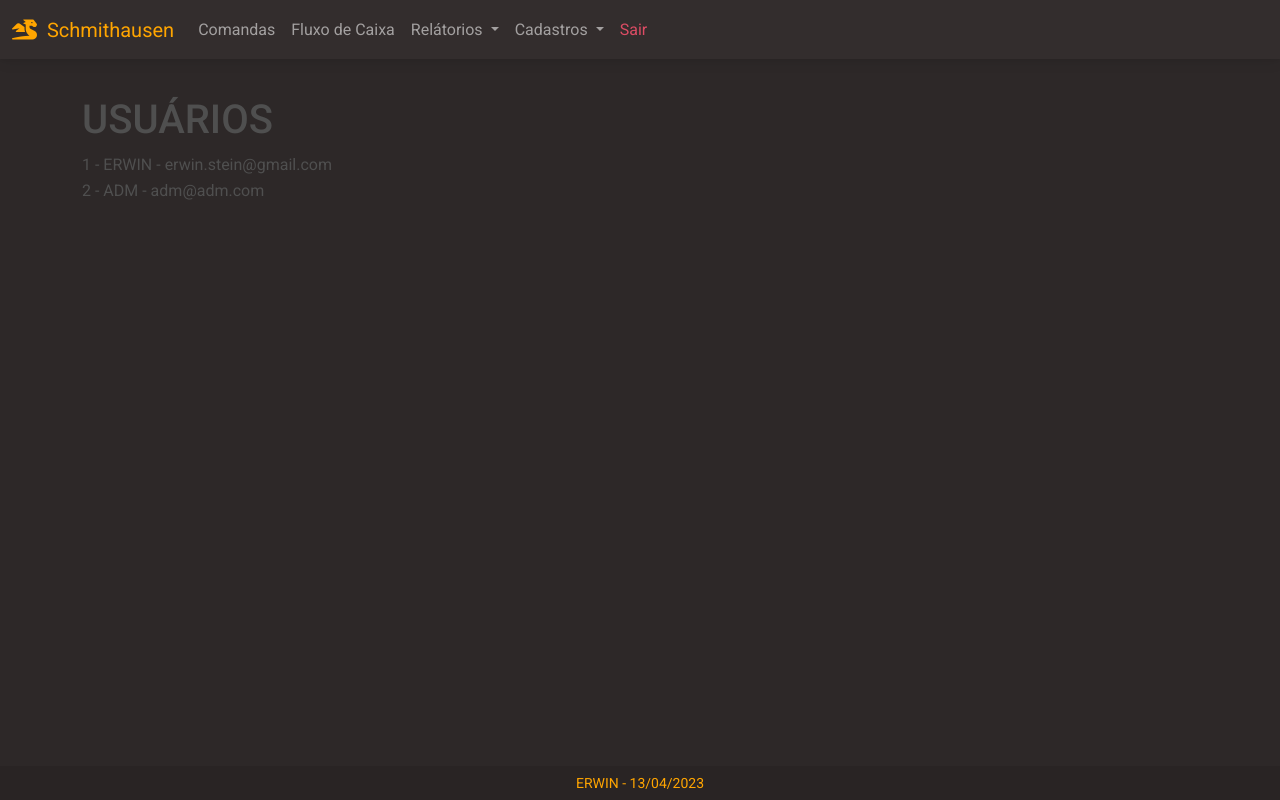
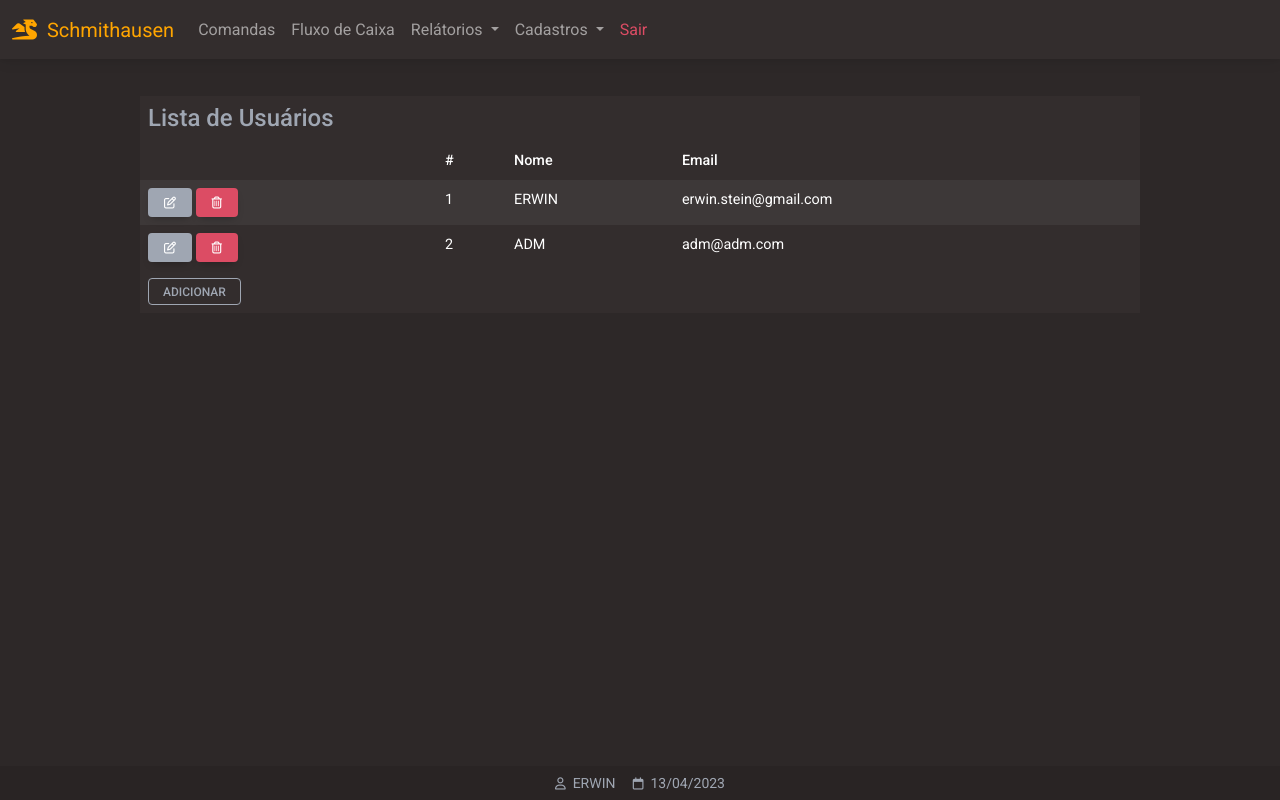
Before and after one commit to erwin-hc/material-schmithausen, a Flask app: page /usuarios in a window 1280 px wide. Run offline with Flask 3, Linux system fonts and the light colour scheme; a user stored in the database is signed in; data comes from the database, SQL or seed files in the repository.

Commit message:
28/04/23 - 16:54

```diff
--- a/website/static/css/base.css
+++ b/website/static/css/base.css
@@ -51,7 +51,7 @@
 }
 
 .larg-max {
-  max-width: 720px!important;
+  max-width: 1000px!important;
 }
 
 .dark-ligth {
--- a/website/templates/base.html
+++ b/website/templates/base.html
@@ -106,8 +106,13 @@
   <div class="text-center p-1" style="background-color: rgba(0, 0, 0, 0.2)">
    <small style="color:orange;">
    {% block titlefooter %}
-     <span style="color:#DC4C64">&lt;</span> ERWIN GUILHERME STEIN <span style="color:#DC4C64"> /></span>&nbsp;&nbsp;©2023
-   {% endblock %}
+     <span style="color:#9FA6B2">
+<i class="fa-solid fa-skull-crossbones"></i>
+     </span>
+     ERWIN GUILHERME STEIN
+     <span style="color:#9FA6B2">
+        <i class="fa-solid fa-skull-crossbones"></i>
+           {% endblock %}
    </small>
 
   </div>
--- a/website/templates/comandas.html
+++ b/website/templates/comandas.html
@@ -23,10 +23,14 @@
 </form>
 
 {% endblock %}
+
 {% block titlefooter %}
+<span style="color:#9FA6B2">
 <i class="fa-regular fa-user fa-sm"></i>
 &nbsp;{{ user.first_name | upper }}
 &nbsp;&nbsp;&nbsp;
+<span style="color:#9FA6B2">
 <i class="fa-regular fa-calendar fa-sm"> </i>
 &nbsp;{{ data.strftime('%d/%m/%Y') }}
+</span>
 {% endblock %}
--- a/website/templates/usuarios.html
+++ b/website/templates/usuarios.html
@@ -2,14 +2,56 @@
 {% block title %} USUÁRIOS {% endblock %}
 {% block content %}
 
-<h1 class="pt-5"> USUÁRIOS </h1>
 
-<div>
+<div class="table-responsive larg-max m-auto pt-5">
+  <table class="table table-striped table-hover table-borderless table-sm table-dark ">
+    <thead>
+    	<tr>
+    		<th colspan="4" class="h4 text-secondary"> Lista de Usuários</th>
+    	</tr>
+      <tr>
+        <th></th>
+        <th scope="col">#</th>
+        <th scope="col">Nome</th>
+        <th scope="col">Email</th>
+      </tr>
+    </thead>
+    <tbody>
 	{% for us in users %}
-	{{ us.id }} - {{ us.first_name | upper }} - {{ us.email }}  <br>
+      <tr>
+      	<div>
+				<td class="block">
+				<a class="btn text-white btn-sm bg-secondary" href="#!" role="button">
+				<i class="fa-regular fa-pen-to-square"></i>
+				</a>
+				<a class="btn text-white btn-sm bg-danger" href="#!" role="button">
+				<i class="fa-regular fa-trash-can"></i>
+				</a>
+				</td>
+      	</div>
+        <td scope="row">{{ us.id }}</td>
+        <td>{{ us.first_name | upper }}</td>
+        <td>{{ us.email }}</td>
+      </tr>
 	{% endfor %}
+    </tbody>
+    <tfoot>
+    	<th colspan="4"> <button class='btn btn-sm btn-outline-light'>ADICIONAR</button> </th>
+    </tfoot>
+
+  </table>
 </div>
+
 
 {% endblock %}
 
-{% block titlefooter %} {{ user.first_name | upper }} - {{ data.strftime('%d/%m/%Y') }}  {% endblock %}
+{% block titlefooter %}
+<span style="color:#9FA6B2">
+<i class="fa-regular fa-user fa-sm"></i>
+&nbsp;{{ user.first_name | upper }}
+&nbsp;&nbsp;&nbsp;
+<span style="color:#9FA6B2">
+<i class="fa-regular fa-calendar fa-sm"> </i>
+&nbsp;{{ data.strftime('%d/%m/%Y') }}
+</span>
+{% endblock %}
```
